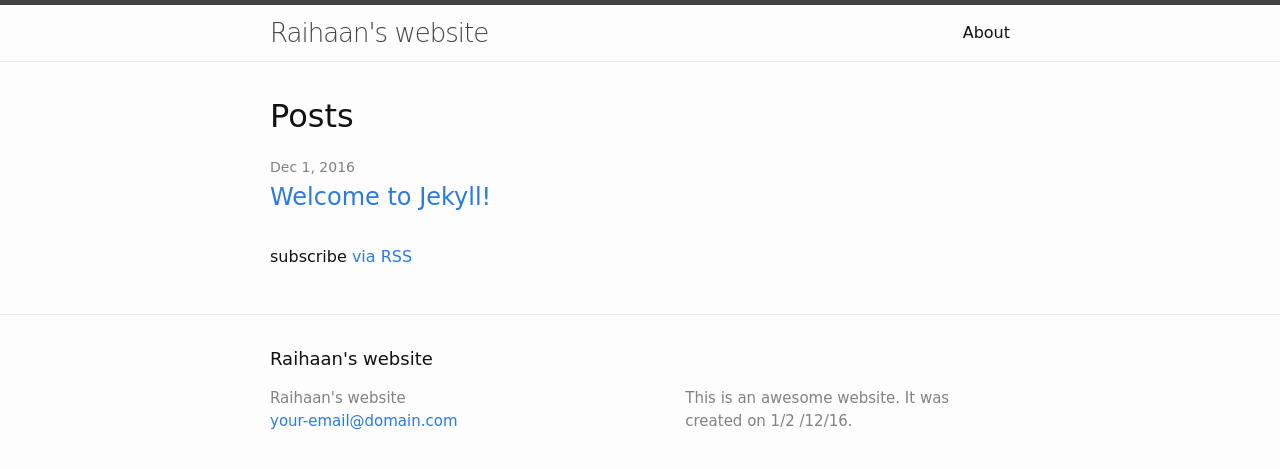
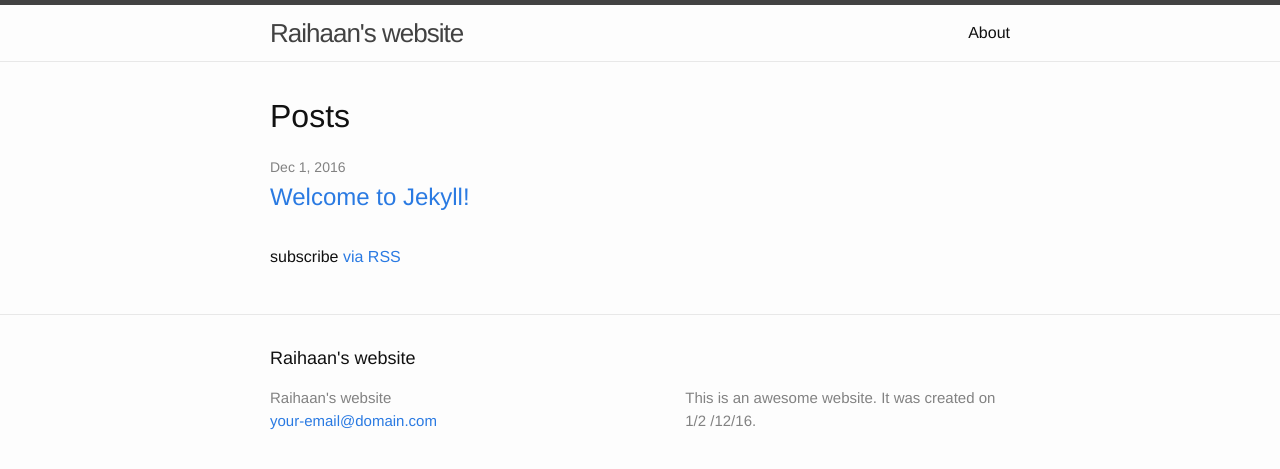
Before and after one commit to skinny2205/skinny2205.github.io, a Jekyll site: the page built from index.html, in a window 1280 px wide. Shown: the top 469 px of the page. Built offline with Jekyll 4.4.1, drawn with Linux system fonts in a browser that asks for light colours.

Commit message:
Update main.scss

```diff
--- a/css/main.scss
+++ b/css/main.scss
@@ -6,7 +6,7 @@
 
 
 // Our variables
-$base-font-family: "Comic Sans MS", Helvetica, Arial, sans-serif;
+$base-font-family: "Helvetica", Helvetica, Arial, sans-serif;
 $base-font-size:   16px;
 $base-font-weight: 400;
 $small-font-size:  $base-font-size * 0.875;
```
